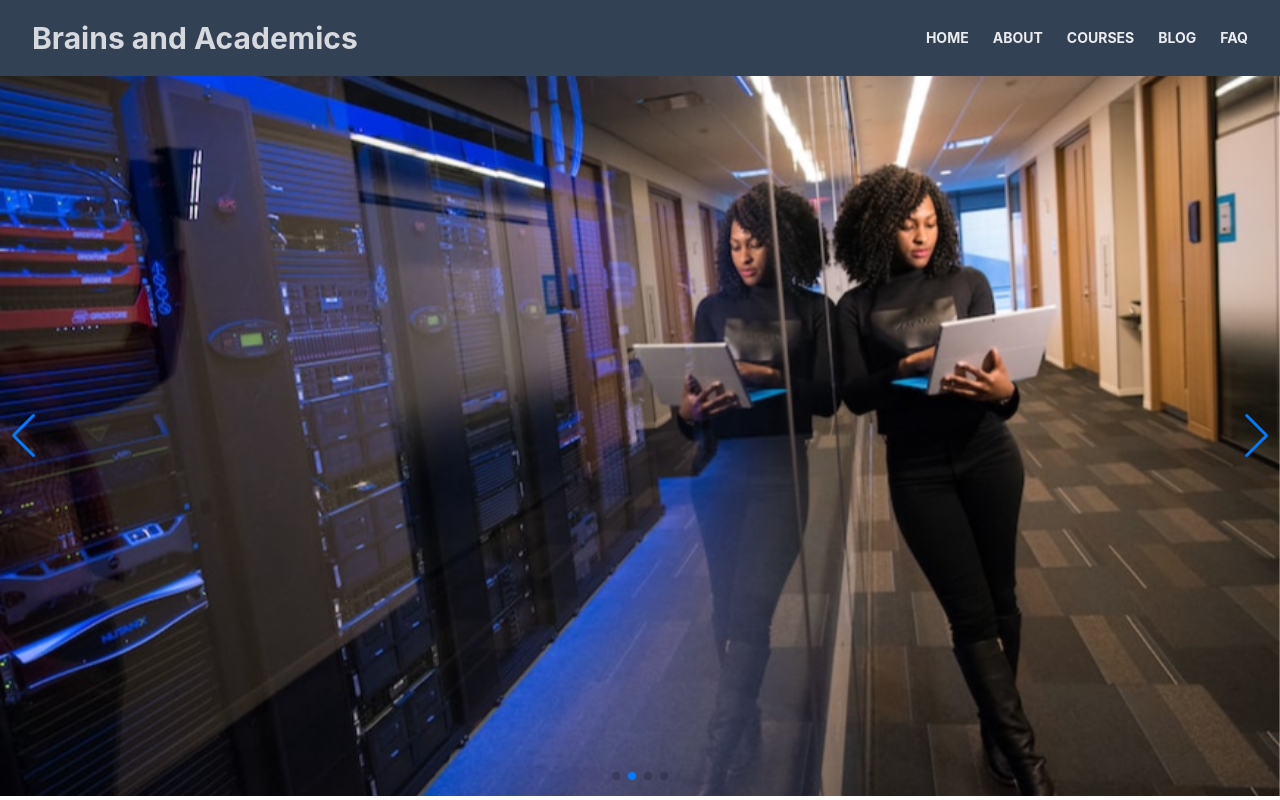
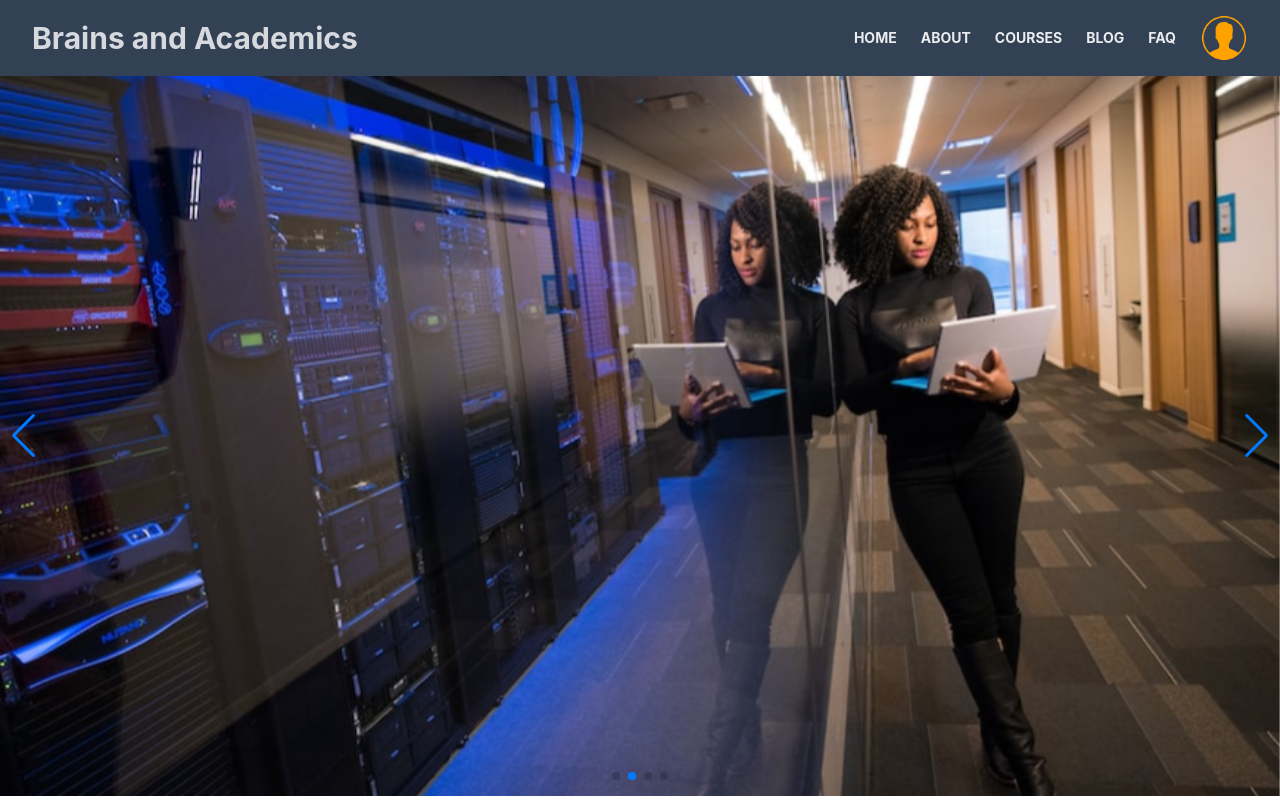
Before and after one commit to fulbabucse/brain-academics, a React (Create React App) app: page / in a window 1280 px wide. Built offline with nearby package versions, Linux system fonts and the light colour scheme.

Commit message:
default user profile add

```diff
--- a/src/pages/sharedPages/Header/Header.jsx
+++ b/src/pages/sharedPages/Header/Header.jsx
@@ -1,6 +1,7 @@
 import { useState } from "react";
 import { Link } from "react-router-dom";
 import { FaTh, FaTimes } from "react-icons/fa";
+import UserThumb from "../../../assets/user2.png";
 
 function Header() {
   const [navbar, setNavbar] = useState(false);
@@ -54,70 +55,15 @@ function Header() {
                 <Link to="/faq">FAQ</Link>
               </li>
 
-              {/* <li className="text-white/90 text-center hover:text-white transition-all duration-500 uppercase text-md font-bold">
-                <div className="form-control">
-                  <label className="label cursor-pointer">
-                    <span className="label-text">Remember me</span>
-                    <input
-                      type="checkbox"
-                      className="toggle toggle-primary"
-                      checked
-                    />
-                  </label>
-                </div>
-              </li> */}
-
-              {/* <li className="text-white/90 text-center hover:text-white transition-all duration-500 uppercase text-md font-bold">
-                <div className="dropdown dropdown-end">
-                  <label
-                    tabIndex={0}
-                    className="btn btn-ghost btn-circle avatar"
-                  >
-                    <div className="w-10 rounded-full border-2 border-amber-400">
-                      <img src={user?.photoURL || userLogo} />
-                    </div>
-                  </label>
-                  <ul
-                    tabIndex={0}
-                    className="menu menu-compact dropdown-content mt-3 p-2 shadow bg-base-100 rounded-box w-52"
-                  >
-                    <li>
-                      {user?.uid && (
-                        <Link
-                          to="/profile"
-                          className="justify-center text-slate-800 mb-1"
-                        >
-                          {user?.displayName || "Profile"}
-                        </Link>
-                      )}
-                    </li>
-                    <li>
-                      {user?.uid ? (
-                        <button
-                          onClick={signOutUser}
-                          className="btn btn-sm btn-secondary"
-                        >
-                          Log out
-                        </button>
-                      ) : (
-                        <Link to="/login" className="p-0 mt-1">
-                          <button className="btn btn-sm btn-secondary w-full">
-                            Log In
-                          </button>
-                        </Link>
-                      )}
-                    </li>
-
-                    <li>
-                      <Link to="/register" className="p-0 mt-1">
-                        <button className="btn btn-sm btn-primary w-full">
-                          Register
-                        </button>
-                      </Link>
-                    </li>
-                  </ul>
-                </div>
-              </li> */}
+              <li className="text-white/90 text-center hover:text-white transition-all duration-500 uppercase text-sm font-bold">
+                <Link to="/profile">
+                  <img
+                    className="w-12 h-12 rounded-full"
+                    src={UserThumb}
+                    alt="User"
+                  />
+                </Link>
+              </li>
             </ul>
           </div>
         </div>
--- a/src/routes/router.js
+++ b/src/routes/router.js
@@ -7,6 +7,7 @@ import FAQ from "../pages/FAQ/FAQ";
 import Home from "../pages/Home/Home";
 import CourseDetails from "../pages/sharedPages/CourseDetails/CourseDetails";
 import Premium from "../pages/sharedPages/Premium/Premium";
+import Profile from "../pages/UserActivities/Profile/Profile";
 
 export const router = createBrowserRouter([
   {
@@ -35,6 +36,7 @@ export const router = createBrowserRouter([
           fetch(`http://localhost:5000/single-courses/${params.id}`),
         element: <Premium></Premium>,
       },
+      { path: "profile", element: <Profile></Profile> },
     ],
   },
 ]);
```
Also changed, not shown: src/assets/user.png (added), src/assets/user2.png (added).
